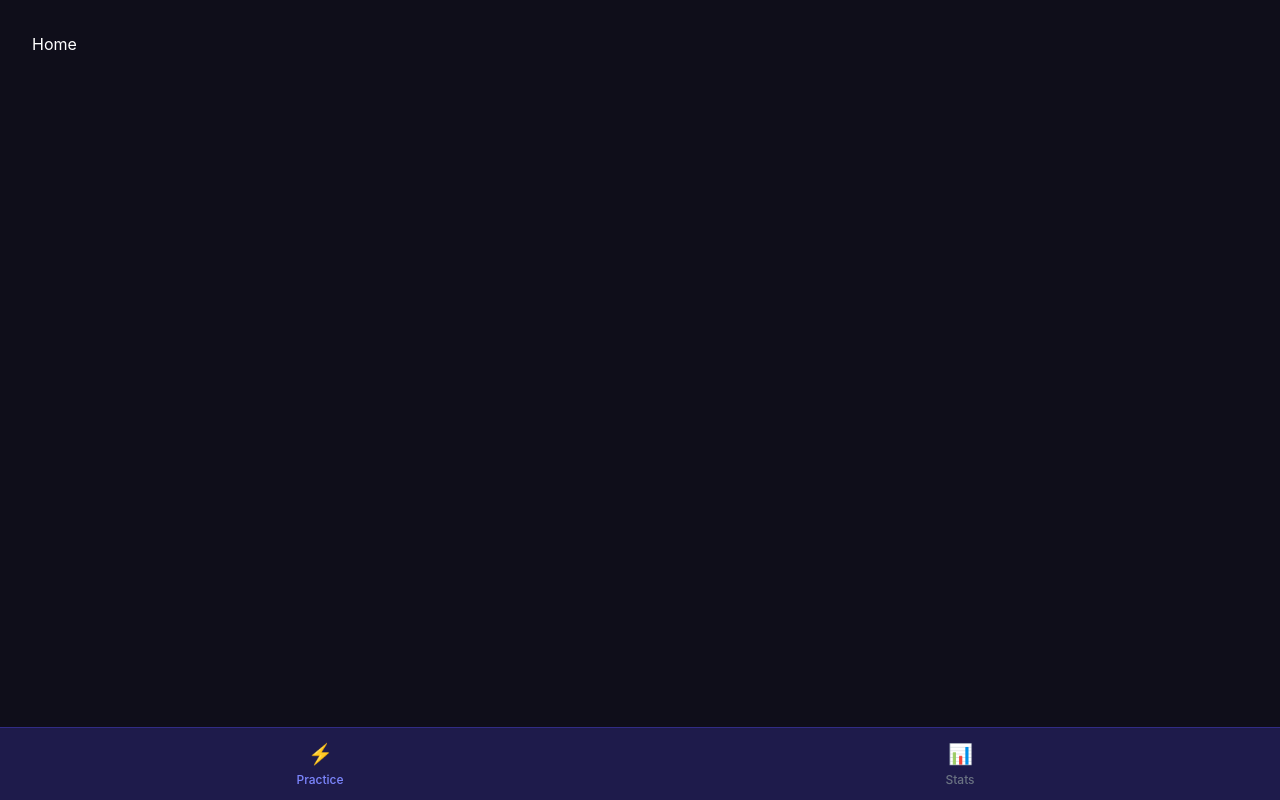
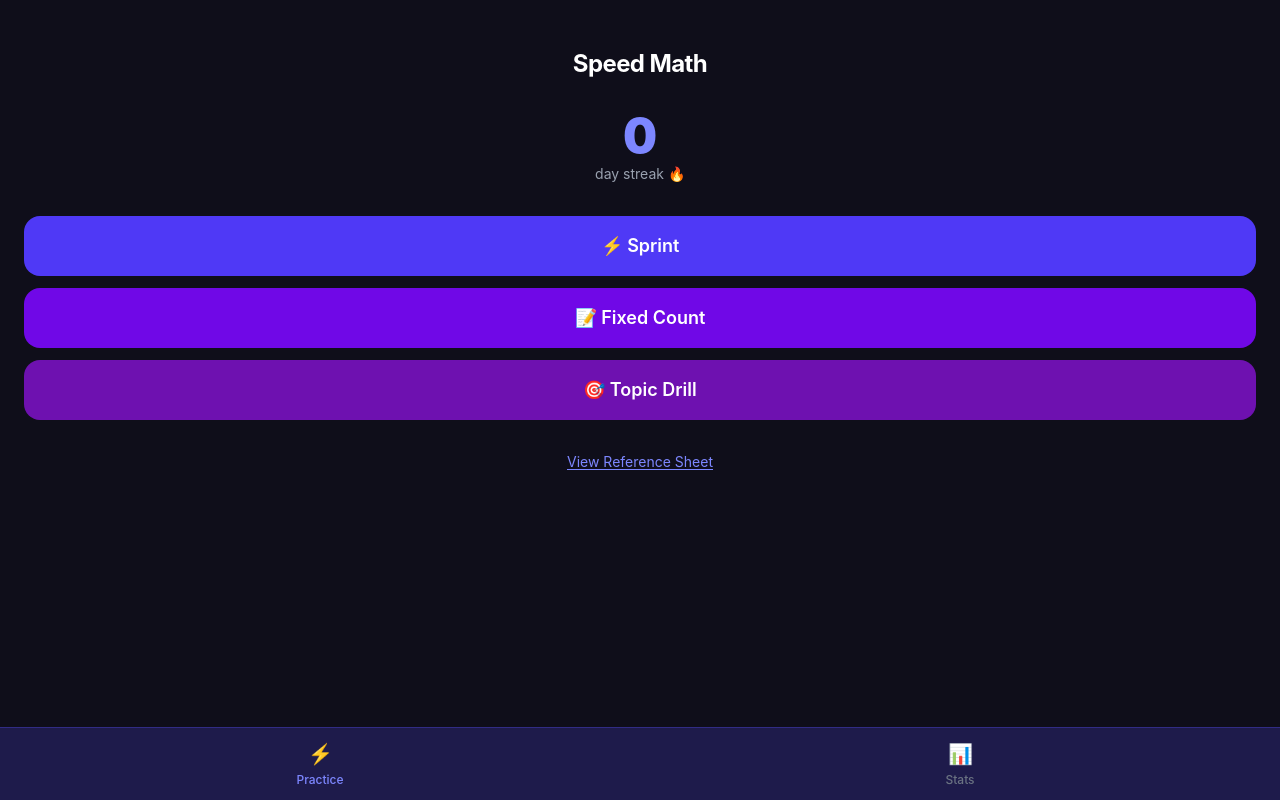
Before and after one commit to VedanshKamdar/speed-math, a React (Vite) app: page / in a window 1280 px wide. Built offline with nearby package versions, Linux system fonts and the light colour scheme.

Commit message:
feat: add Home screen with streak and mode buttons

```diff
--- /dev/null
+++ b/src/components/StreakBadge.jsx
@@ -0,0 +1,8 @@
+export default function StreakBadge({ count }) {
+  return (
+    <div className="flex flex-col items-center">
+      <span className="text-5xl font-black text-indigo-400">{count}</span>
+      <span className="text-sm text-gray-400 mt-1">day streak 🔥</span>
+    </div>
+  )
+}
--- a/src/screens/Home.jsx
+++ b/src/screens/Home.jsx
@@ -1 +1,49 @@
-export default function Home() { return <div className="p-8">Home</div> }
+import { useEffect, useState } from 'react'
+import { useNavigate } from 'react-router-dom'
+import StreakBadge from '../components/StreakBadge'
+import { getMeta } from '../db/index'
+
+export default function Home() {
+  const [streak, setStreak] = useState(0)
+  const navigate = useNavigate()
+
+  useEffect(() => {
+    getMeta('streak').then(s => setStreak(s?.count || 0))
+  }, [])
+
+  return (
+    <div className="flex flex-col items-center px-6 pt-12 gap-8">
+      <h1 className="text-2xl font-bold tracking-tight">Speed Math</h1>
+
+      <StreakBadge count={streak} />
+
+      <div className="w-full flex flex-col gap-3">
+        <button
+          onClick={() => navigate('/session/setup', { state: { mode: 'sprint' } })}
+          className="w-full py-4 rounded-2xl bg-indigo-600 active:bg-indigo-700 font-semibold text-lg"
+        >
+          ⚡ Sprint
+        </button>
+        <button
+          onClick={() => navigate('/session/setup', { state: { mode: 'fixed' } })}
+          className="w-full py-4 rounded-2xl bg-violet-700 active:bg-violet-800 font-semibold text-lg"
+        >
+          📝 Fixed Count
+        </button>
+        <button
+          onClick={() => navigate('/session/setup', { state: { mode: 'topic' } })}
+          className="w-full py-4 rounded-2xl bg-purple-800 active:bg-purple-900 font-semibold text-lg"
+        >
+          🎯 Topic Drill
+        </button>
+      </div>
+
+      <button
+        onClick={() => navigate('/reference')}
+        className="text-indigo-400 underline underline-offset-2 text-sm"
+      >
+        View Reference Sheet
+      </button>
+    </div>
+  )
+}
```
